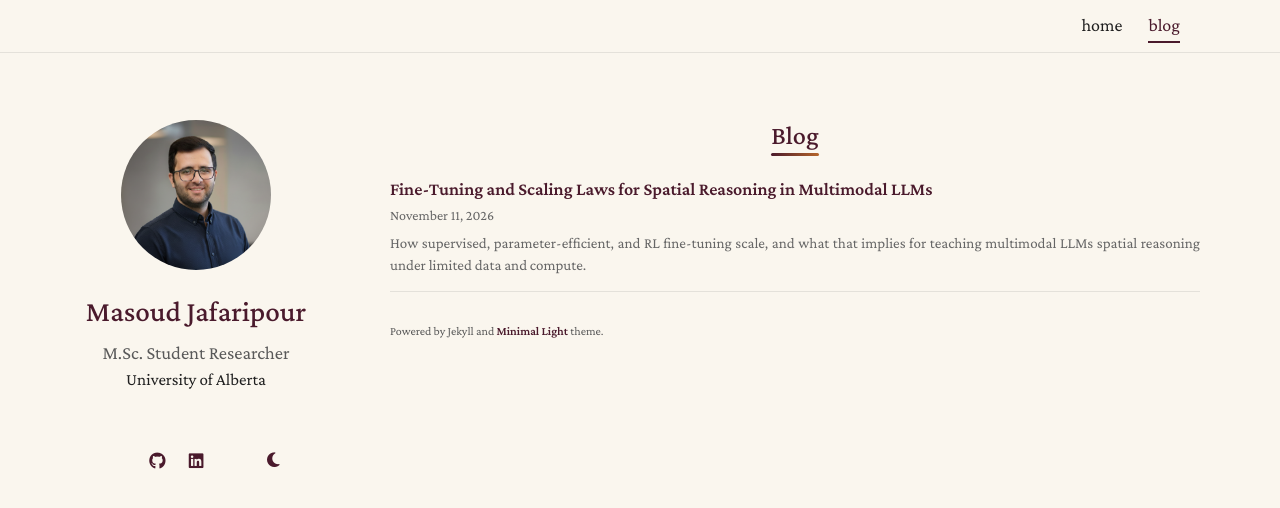
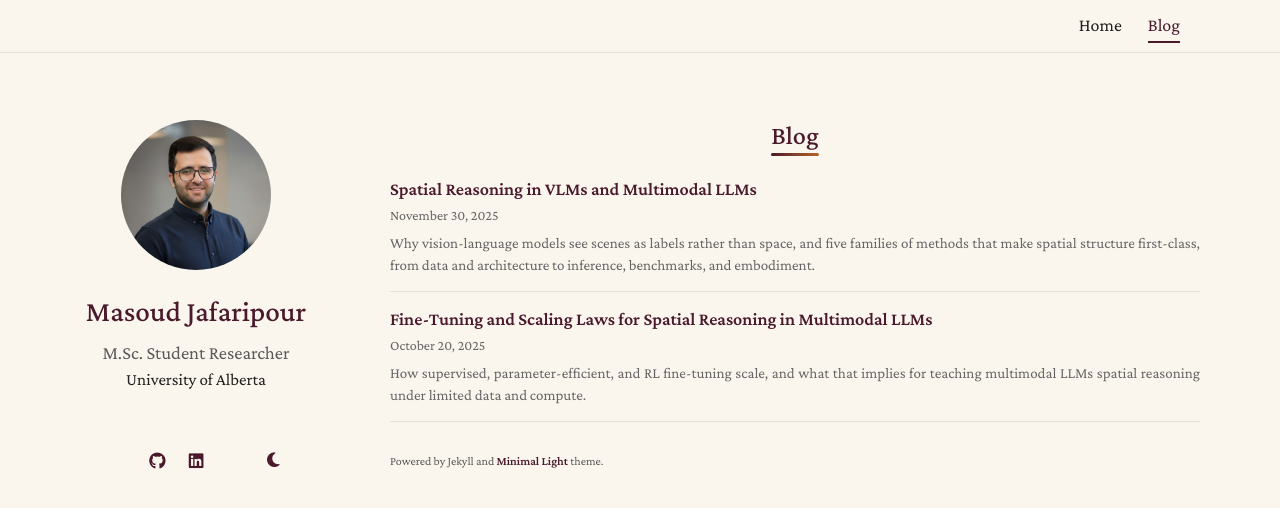
Before and after one commit to Masoudjafaripour/masoudjafaripour.github.io, a Jekyll site: the page built from blog.md, in a window 1280 px wide. Shown: the top 508 px of the page. Built offline with Jekyll 4.4.1, drawn with Linux system fonts in a browser that asks for light colours; a style sheet for code colours, icons or effects is not loaded.

Commit message:
Add spatial reasoning blog post, redate first post, capitalize menu
Co-Authored-By: Claude Opus 5.5 <noreply@anthropic.com>

```diff
--- a/_layouts/homepage.html
+++ b/_layouts/homepage.html
@@ -54,8 +54,8 @@
     {%- comment %} Top menu, on every page. Add pages here as {title, url}. {% endcomment %}
     <nav class="site-nav" aria-label="Site">
       <div class="site-nav-inner">
-        <a class="site-nav-link{% if page.url == '/' or page.url == '/index.html' %} active{% endif %}" href="{{ '/' | relative_url }}">home</a>
-        <a class="site-nav-link{% if page.url contains '/blog' %} active{% endif %}" href="{{ '/blog/' | relative_url }}">blog</a>
+        <a class="site-nav-link{% if page.url == '/' or page.url == '/index.html' %} active{% endif %}" href="{{ '/' | relative_url }}">Home</a>
+        <a class="site-nav-link{% if page.url contains '/blog' %} active{% endif %}" href="{{ '/blog/' | relative_url }}">Blog</a>
       </div>
     </nav>
     <div class="wrapper">
--- /dev/null
+++ b/_posts/2025-11-30-spatial-reasoning-vlms.html
@@ -0,0 +1,162 @@
+---
+layout: post
+title: Spatial Reasoning in VLMs and Multimodal LLMs
+description: Why vision-language models see scenes as labels rather than space, and five families of methods that make spatial structure first-class, from data and architecture to inference, benchmarks, and embodiment.
+permalink: /blog/spatial-reasoning-vlms/
+---
+{% raw %}
+<h3>What is spatial reasoning?</h3>
+
+<p>Spatial reasoning is the ability to understand, manipulate, and infer relationships between objects, and between objects and oneself, within a space: where things are, how they relate (above/below, left/right, near/far), and how they would move or transform. For VLMs and multimodal LLMs, it means reasoning about geometry, position, and relations in visual scenes, beyond recognizing objects or matching text to images.</p>
+
+<p>D. Liu et al. <a class="cite" href="#ref-1">[1]</a> make this precise with a three-level hierarchy inspired by human spatial cognition (Figure 1):</p>
+
+<ul>
+  <li><strong>L1, Perception:</strong> intrinsic attributes of single objects, such as 3D extent, orientation, and depth.</li>
+  <li><strong>L2, Understanding:</strong> relations among objects, such as relative position, metric distance, and spatial grounding ("the dog on the left").</li>
+  <li><strong>L3, Extrapolation:</strong> states that are not directly visible, such as occlusion, mental rotation, manipulation outcomes, perspective-taking, and path planning.</li>
+</ul>
+
+<figure class="post-figure">
+  <img src="/assets/img/blog/spatial-reasoning-vlms/deconstructing-hierarchy.jpg" alt="Three levels of spatial intelligence: perception, understanding, and extrapolation, with example tasks" loading="lazy" />
+  <figcaption><strong>Figure 1.</strong> A three-level hierarchy of spatial intelligence, from perceiving single objects to inferring unseen states and planning. Reproduced from D. Liu et al. <a class="cite" href="#ref-1">[1]</a>, Fig. 2.</figcaption>
+</figure>
+
+<p>Other surveys add complementary axes, notably the frame of reference (egocentric versus allocentric) and qualitative versus quantitative relations <a class="cite" href="#ref-2">[2]</a>, <a class="cite" href="#ref-3">[3]</a>.</p>
+
+<h3>Why VLMs struggle with space</h3>
+
+<p>The mechanisms that give VLMs strong semantics (pooling, feature aggregation, and global attention) also compress or blur spatial structure: they boost semantics but weaken fine-grained geometry (see my <a href="https://x.com/mjafaripoor110/status/1994851940883448150">post on X</a>). D. Liu et al. <a class="cite" href="#ref-1">[1]</a> trace this to four root causes:</p>
+
+<ul>
+  <li><strong>Semantic vision encoders.</strong> CLIP-style encoders learn <em>what</em> objects are and favor global semantics over precise layout.</li>
+  <li><strong>Weak positional signal.</strong> Positional embeddings are often suboptimal or drowned out during attention, so spatial order fades.</li>
+  <li><strong>Coarse modality alignment.</strong> Contrastive, caption-level training aligns global features, producing "bag-of-concepts" behavior, and models fall back on language co-occurrence instead of visual structure.</li>
+  <li><strong>Scarce spatial data.</strong> Captions describe <em>what</em>, rarely <em>where</em>; in spatial datasets the top 17% of relation types cover over 90% of examples, and most data are single-view 2D images without depth or multiple views.</li>
+</ul>
+
+<p>W. Liu et al. <a class="cite" href="#ref-2">[2]</a> summarize the result as a <em>representation-level grounding problem</em>: the model must connect discrete token statistics to continuous geometry (Figure 2).</p>
+
+<figure class="post-figure">
+  <img src="/assets/img/blog/spatial-reasoning-vlms/survey-mismatch.jpg" alt="Real-world coordinates versus LLM tokens: the representation-level grounding problem" loading="lazy" />
+  <figcaption><strong>Figure 2.</strong> The representational mismatch between continuous geometry and discrete tokens. Reproduced from W. Liu et al. <a class="cite" href="#ref-2">[2]</a>, Fig. 1(b).</figcaption>
+</figure>
+
+<p>The positional problem has a simple source. Without positional encodings, self-attention is permutation-equivariant: for any permutation matrix \(P\),</p>
+
+\[
+\operatorname{Attn}(PX) = P\,\operatorname{Attn}(X), \qquad \operatorname{Attn}(X) = \operatorname{softmax}\!\left(\frac{XW_Q (XW_K)^{\top}}{\sqrt{d}}\right) XW_V,
+\]
+
+<p>so order is visible only through positional encodings. With rotary embeddings (RoPE) <a class="cite" href="#ref-4">[4]</a>, the score between a query at position \(m\) and a key at position \(n\) depends on position only through a relative rotation,</p>
+
+\[
+\big(R_{\Theta,m}\, q_m\big)^{\top}\big(R_{\Theta,n}\, k_n\big) = q_m^{\top} R_{\Theta,\,n-m}\, k_n ,
+\]
+
+<p>a signal that is easily dominated when token magnitudes are large. Qi et al. <a class="cite" href="#ref-5">[5]</a> show exactly this in LLaVA-1.5: randomly permuting the vision tokens barely changes the model's description (Figure 3), a "bag-of-tokens" behavior. They trace it to vision embeddings whose norms are one to two orders of magnitude larger than text embeddings, which suppresses positional sensitivity.</p>
+
+<figure class="post-figure">
+  <img src="/assets/img/blog/spatial-reasoning-vlms/bs-permutation.jpg" alt="LLaVA describes an image almost identically when its vision tokens are randomly permuted" loading="lazy" />
+  <figcaption><strong>Figure 3.</strong> Permutation test: shuffling vision tokens leaves the answer almost unchanged. Reproduced from Qi et al. <a class="cite" href="#ref-5">[5]</a>, Fig. 1.</figcaption>
+</figure>
+
+<p>In short, today's VLMs see scenes as <em>labels</em>, not as <em>space</em>.</p>
+
+<h3>How to make them better</h3>
+
+<p>Approaches fall into five families, which closely match the intervention-based taxonomy of D. Liu et al. <a class="cite" href="#ref-1">[1]</a> (prompting, model-centric changes, explicit 2D cues, 3D enrichment, and data): better spatial data, architectures that keep geometry, better inference, targeted benchmarks, and embodied grounding. Figure 4 summarizes the training-based side.</p>
+
+<figure class="post-figure">
+  <img src="/assets/img/blog/spatial-reasoning-vlms/survey-training.jpg" alt="Training-based methods: spatial modules and 3D encoders, synthetic simulators, and reward-based refinement" loading="lazy" />
+  <figcaption><strong>Figure 4.</strong> Training-based methods: geometric priors via spatial modules, synthetic environments for spatial QA, and RL-style refinement of reasoning. Reproduced from W. Liu et al. <a class="cite" href="#ref-2">[2]</a>, Fig. 6.</figcaption>
+</figure>
+
+<h3>1. Data-centric: explicit spatial supervision</h3>
+
+<p>Generate large-scale spatial VQA from images with 3D cues (depth, point clouds, multiple views). SpatialVLM <a class="cite" href="#ref-6">[6]</a> builds an automatic pipeline that scales to about 2 billion metric spatial VQA pairs on 10 million real images (Figure 5): filter scene-level images, extract objects with captioning, segmentation, and metric depth, lift them to 3D, and synthesize questions from the recovered geometry. Lifting uses the pinhole camera model, where a pixel \((u, v)\) with metric depth \(d(u, v)\) and intrinsics \(K\) maps to</p>
+
+\[
+\mathbf{p} = d(u, v)\, K^{-1} \begin{bmatrix} u & v & 1 \end{bmatrix}^{\top},
+\]
+
+<p>so an answer such as "how far is A from B?" can be read off as \(\lVert \mathbf{c}_A - \mathbf{c}_B \rVert_2\) between object centroids. Training on such data improves both qualitative and quantitative spatial VQA.</p>
+
+<figure class="post-figure">
+  <img src="/assets/img/blog/spatial-reasoning-vlms/svlm-pipeline.jpg" alt="SpatialVLM data pipeline: semantic filtering, 2D context extraction, lifting to 3D, ambiguity resolution, QA synthesis" loading="lazy" />
+  <figcaption><strong>Figure 5.</strong> Spatial VQA synthesis from internet images. Reproduced from Chen et al. <a class="cite" href="#ref-6">[6]</a>, Fig. 2.</figcaption>
+</figure>
+
+<p>Data remains the bottleneck: the largest spatial corpora hold millions of examples, orders of magnitude below the billion-scale data used to pretrain foundation models, and they skew toward perception and relations rather than extrapolation <a class="cite" href="#ref-1">[1]</a>.</p>
+
+<h3>2. Architecture and features: make space first-class</h3>
+
+<p>Change what the language model receives so spatial cues survive: preserve positional signals, use feature-preserving connectors, add region, depth, or 3D scene-graph modules, or fuse multiple views. Following their diagnosis, Qi et al. <a class="cite" href="#ref-5">[5]</a> apply two minimal interventions to LLaVA-1.5. First, RMS-normalize the projected vision embeddings to the scale of text tokens,</p>
+
+\[
+\tilde{\mathbf{v}} = \frac{\mathbf{v}}{\operatorname{RMS}(\mathbf{v})}, \qquad \operatorname{RMS}(\mathbf{v}) = \sqrt{\tfrac{1}{d}\textstyle\sum_{i=1}^{d} v_i^2},
+\]
+
+<p>and second, add mid-layer vision-encoder features, which carry more spatial detail than the final layer. Normalization alone raises their position-sensitivity index on CV-Bench 2D from 0.57% to 11.31%.</p>
+
+<h3>3. Reasoning-time methods: better inference</h3>
+
+<p>Without retraining, decompose spatial questions into steps with chain-of-thought (CoT), build explicit intermediate representations such as scene graphs, or search at test time (Figure 6). Self-consistency <a class="cite" href="#ref-7">[7]</a>, for example, samples \(K\) reasoning paths and takes a majority vote,</p>
+
+\[
+\hat{a} = \arg\max_{a} \sum_{k=1}^{K} \mathbb{1}\left[a_k = a\right].
+\]
+
+<p>Ji et al. <a class="cite" href="#ref-8">[8]</a> find that simple CoT can even hurt, while scene-graph CoT helps. They also fine-tune with GRPO (see my <a href="/blog/fine-tuning-scaling-laws/">post on fine-tuning</a> for its objective) and show that, unlike SFT, which overfits to surface phrasing (for example, "closer to" versus "farther from"), GRPO generalizes more reliably out of distribution.</p>
+
+<figure class="post-figure">
+  <img src="/assets/img/blog/spatial-reasoning-vlms/survey-reasoning.jpg" alt="Inference-based methods: chain, tree, and visualization of thought, and explicit scene-graph representations" loading="lazy" />
+  <figcaption><strong>Figure 6.</strong> Inference-based methods: structured prompting (left) and explicit spatial representations such as scene graphs (right). Reproduced from W. Liu et al. <a class="cite" href="#ref-2">[2]</a>, Fig. 7.</figcaption>
+</figure>
+
+<h3>4. Evaluation and diagnostics: targeted benchmarks</h3>
+
+<p>General VQA benchmarks mix spatial reasoning with detection and semantics. Purpose-built benchmarks isolate it: left/right, above/below, metric distance, and egocentric versus allocentric frames. Mind the Gap <a class="cite" href="#ref-9">[9]</a> separates four components (spatial relations, orientation and navigation, mental rotation, and spatial visualization) and evaluates 13 state-of-the-art VLMs on synthetic and real images. Their average accuracy is close to random chance (Figure 7 shows mental-rotation examples).</p>
+
+<figure class="post-figure">
+  <img src="/assets/img/blog/spatial-reasoning-vlms/mtg-examples.jpg" alt="Generated images with questions about which direction an object will face after turning" loading="lazy" />
+  <figcaption><strong>Figure 7.</strong> Example image&ndash;question pairs from the mental-rotation evaluation. Reproduced from Stogiannidis et al. <a class="cite" href="#ref-9">[9]</a>, Fig. 6.</figcaption>
+</figure>
+
+<p>At larger scale, D. Liu et al. <a class="cite" href="#ref-1">[1]</a> evaluate 37 models (commercial, open-source, and spatially specialized) on 9 benchmarks grouped by cognitive level. Four findings stand out:</p>
+
+<ul>
+  <li><strong>Uneven abilities.</strong> Models do best on Understanding, worse on Perception, and worst on Extrapolation.</li>
+  <li><strong>Benchmark bias.</strong> Relation-focused benchmarks (for example, CV-Bench and What's Up) underrepresent metric and object-centric questions, which inflates apparent performance.</li>
+  <li><strong>No universal fix.</strong> Prompting helps perception and understanding but hurts extrapolation, where extra cues become distractors; data-centric training helps extrapolation slightly.</li>
+  <li><strong>Weak generalization.</strong> Methods that inject explicit 2D or 3D information often underperform general-purpose VLMs outside the settings they were designed for.</li>
+</ul>
+
+<h3>5. Embodied and 3D grounding: close the loop</h3>
+
+<p>Tie VLMs to real 3D geometry and actions (robotics, interactive environments, multi-view scenes) so that spatial reasoning becomes physically grounded. SpatialRGPT <a class="cite" href="#ref-10">[10]</a> learns region-level representations from automatically built 3D scene graphs and adds a plugin that feeds relative depth through the same visual encoder, with separate RGB and depth connectors (Figure 8). Given region prompts, it answers relative direction and metric distance questions, and its distance estimates serve as dense rewards for robot manipulation.</p>
+
+<figure class="post-figure">
+  <img src="/assets/img/blog/spatial-reasoning-vlms/rgpt-arch.jpg" alt="SpatialRGPT architecture with region feature extractor and RGB and depth connectors" loading="lazy" />
+  <figcaption><strong>Figure 8.</strong> Region-aware architecture with a depth plugin. Reproduced from Cheng et al. <a class="cite" href="#ref-10">[10]</a>, Fig. 3.</figcaption>
+</figure>
+
+<h3>Takeaway</h3>
+
+<p>Spatial reasoning fails for structural reasons (semantic encoders, suppressed positional signal, coarse alignment, and scarce 3D-aware data) rather than for lack of scale alone. Two open problems stand out <a class="cite" href="#ref-1">[1]</a>: balancing holistic semantics against fine-grained geometry without losing zero-shot generality, and resolving referential ambiguity, since the same question can have different answers from egocentric and allocentric viewpoints. The most promising directions combine the five families: spatially rich data, representations that keep geometry, inference that builds explicit structure, broader evaluation across cognitive levels, and grounding in 3D and action.</p>
+
+<h3>References</h3>
+
+<ol class="post-refs">
+  <li id="ref-1">D. Liu, T. Liang, Z. Hu, J. Peng, et al. <a href="https://doi.org/10.36227/techrxiv.176231405.57942913/v1">Deconstructing Spatial Intelligence in Vision-Language Models</a>. TechRxiv, 2025.</li>
+  <li id="ref-2">W. Liu, Q. Xue, H. Wang, X. Yin, et al. <a href="https://arxiv.org/abs/2511.15722">Spatial Reasoning in Multimodal Large Language Models: A Survey of Tasks, Benchmarks and Methods</a>. arXiv:2511.15722, 2025.</li>
+  <li id="ref-3">X. Zheng, Z. Dongfang, L. Jiang, B. Zheng, et al. <a href="https://arxiv.org/abs/2510.25760">Multimodal Spatial Reasoning in the Large Model Era: A Survey and Benchmarks</a>. arXiv:2510.25760, 2025.</li>
+  <li id="ref-4">J. Su, Y. Lu, S. Pan, et al. <a href="https://arxiv.org/abs/2104.09864">RoFormer: Enhanced Transformer with Rotary Position Embedding</a>. Neurocomputing, 2024.</li>
+  <li id="ref-5">J. Qi, J. Liu, H. Tang, Z. Zhu. <a href="https://arxiv.org/abs/2503.17349">Beyond Semantics: Rediscovering Spatial Awareness in Vision-Language Models</a>. arXiv:2503.17349, 2025.</li>
+  <li id="ref-6">B. Chen, Z. Xu, S. Kirmani, B. Ichter, et al. <a href="https://openaccess.thecvf.com/content/CVPR2024/html/Chen_SpatialVLM_Endowing_Vision-Language_Models_with_Spatial_Reasoning_Capabilities_CVPR_2024_paper.html">SpatialVLM: Endowing Vision-Language Models with Spatial Reasoning Capabilities</a>. CVPR, 2024.</li>
+  <li id="ref-7">X. Wang, J. Wei, D. Schuurmans, et al. <a href="https://arxiv.org/abs/2203.11171">Self-Consistency Improves Chain of Thought Reasoning in Language Models</a>. ICLR, 2023.</li>
+  <li id="ref-8">B. Ji, S. Agrawal, Q. Tang, Y. Wu, et al. <a href="https://arxiv.org/abs/2507.13362">Enhancing Spatial Reasoning in Vision-Language Models via Chain-of-Thought Prompting and Reinforcement Learning</a>. arXiv:2507.13362, 2025.</li>
+  <li id="ref-9">I. Stogiannidis, S. McDonagh, S. A. Tsaftaris. <a href="https://arxiv.org/abs/2503.19707">Mind the Gap: Benchmarking Spatial Reasoning in Vision-Language Models</a>. arXiv:2503.19707, 2025.</li>
+  <li id="ref-10">A.-C. Cheng, H. Yin, Y. Fu, Q. Guo, et al. <a href="https://neurips.cc/virtual/2024/poster/95720">SpatialRGPT: Grounded Spatial Reasoning in Vision-Language Models</a>. NeurIPS, 2024.</li>
+</ol>
+{% endraw %}
```
Also changed, not shown: _posts/2025-10-20-fine-tuning-scaling-laws.html (renamed from _posts/2026-11-11-fine-tuning-scaling-laws.html), assets/img/blog/spatial-reasoning-vlms/bs-permutation.jpg (added), assets/img/blog/spatial-reasoning-vlms/deconstructing-hierarchy.jpg (added), assets/img/blog/spatial-reasoning-vlms/mtg-examples.jpg (added), assets/img/blog/spatial-reasoning-vlms/rgpt-arch.jpg (added), assets/img/blog/spatial-reasoning-vlms/survey-mismatch.jpg (added), assets/img/blog/spatial-reasoning-vlms/survey-reasoning.jpg (added), assets/img/blog/spatial-reasoning-vlms/survey-training.jpg (added), assets/img/blog/spatial-reasoning-vlms/svlm-pipeline.jpg (added).
